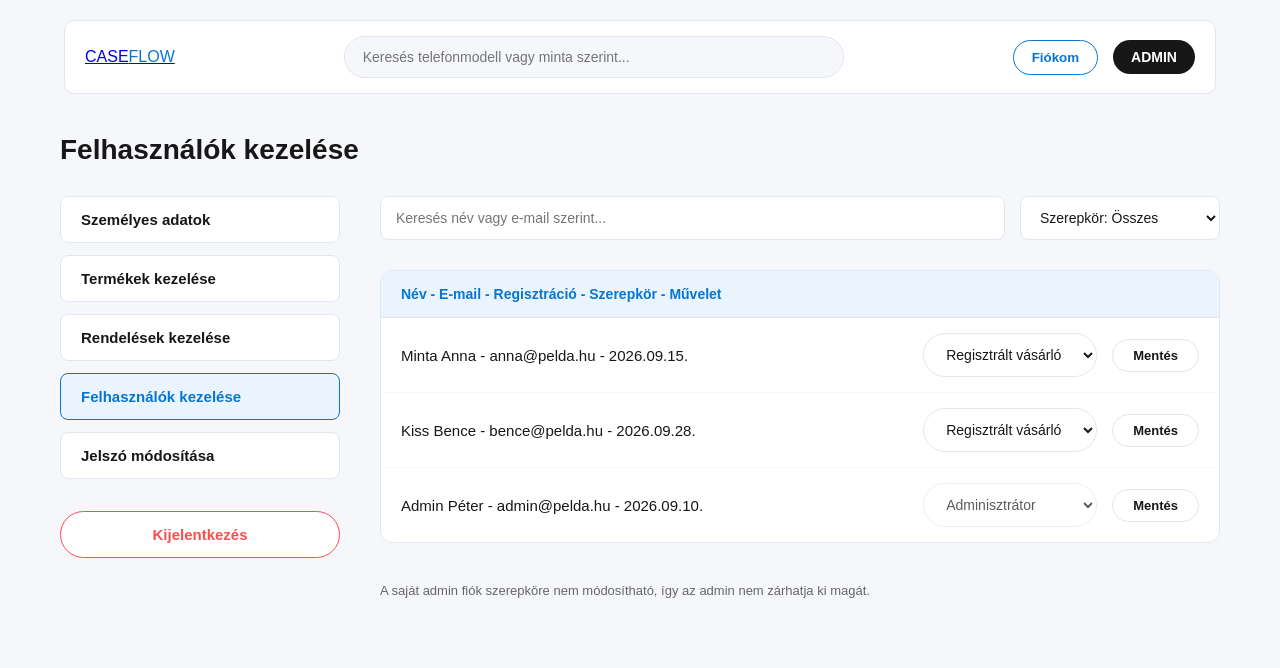
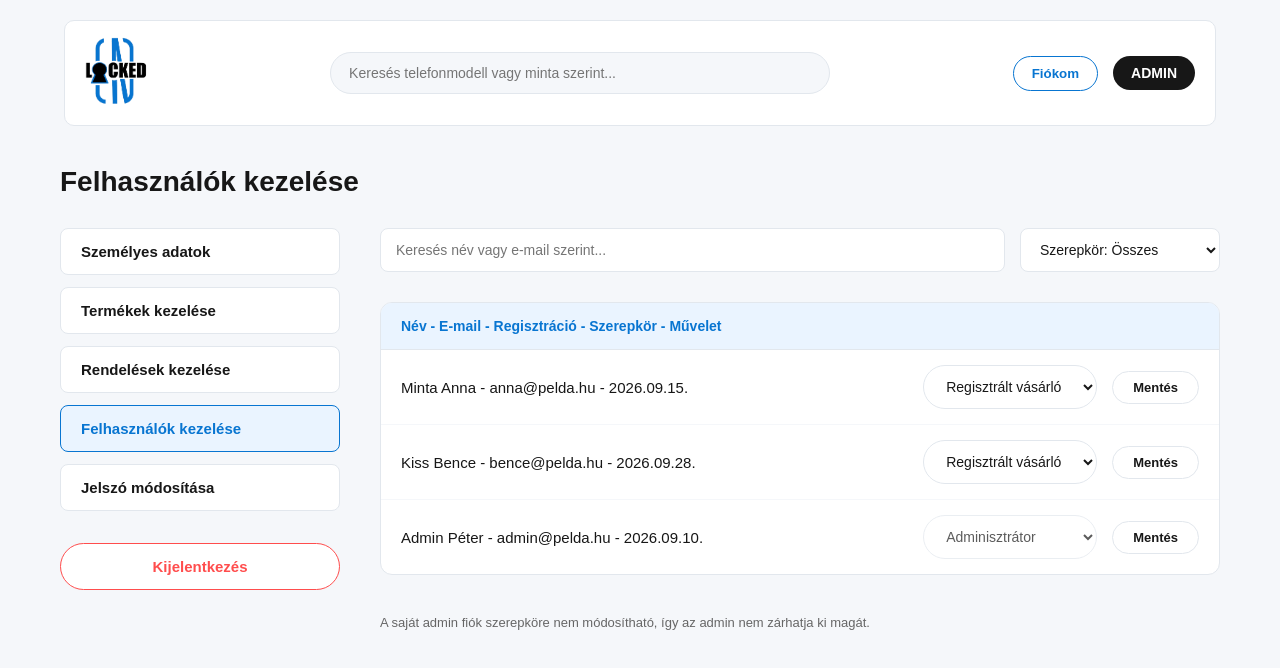
Before and after one commit to adambriny/rendszerfejlesztes_2026_b, a plain HTML site: page Frontend/HTML/felhasznalo_Kezeles.html in a window 1280 px wide. Drawn offline with Linux system fonts and the light colour scheme.

Commit message:
Logók kicserélve minden oldalon, ezzel egységes logók vannak minden oldlaon.

```diff
--- a/Frontend/HTML/felhasznalo_Kezeles.html
+++ b/Frontend/HTML/felhasznalo_Kezeles.html
@@ -14,7 +14,9 @@
 <body>
     <!-- Fejléc (Összhangban a többi admin oldallal) -->
     <header class="fejlec">
-        <a href="../../index.html" class="logo">CASE<span>FLOW</span></a>
+            <div class="logo">
+        <img src="../PNG/logo12.png" class="logo-kep">
+    </div>
         <div class="kereso-sav">
             <input type="text" placeholder="Keresés telefonmodell vagy minta szerint...">
         </div>
```
Also changed, not shown: Frontend/HTML/admin_Bejelentkezes.html (+3 -2 lines), Frontend/HTML/admin_Termekek_Kezelese.html (+3 -1 lines), Frontend/HTML/tokok_Szures.html (+3 -1 lines).
